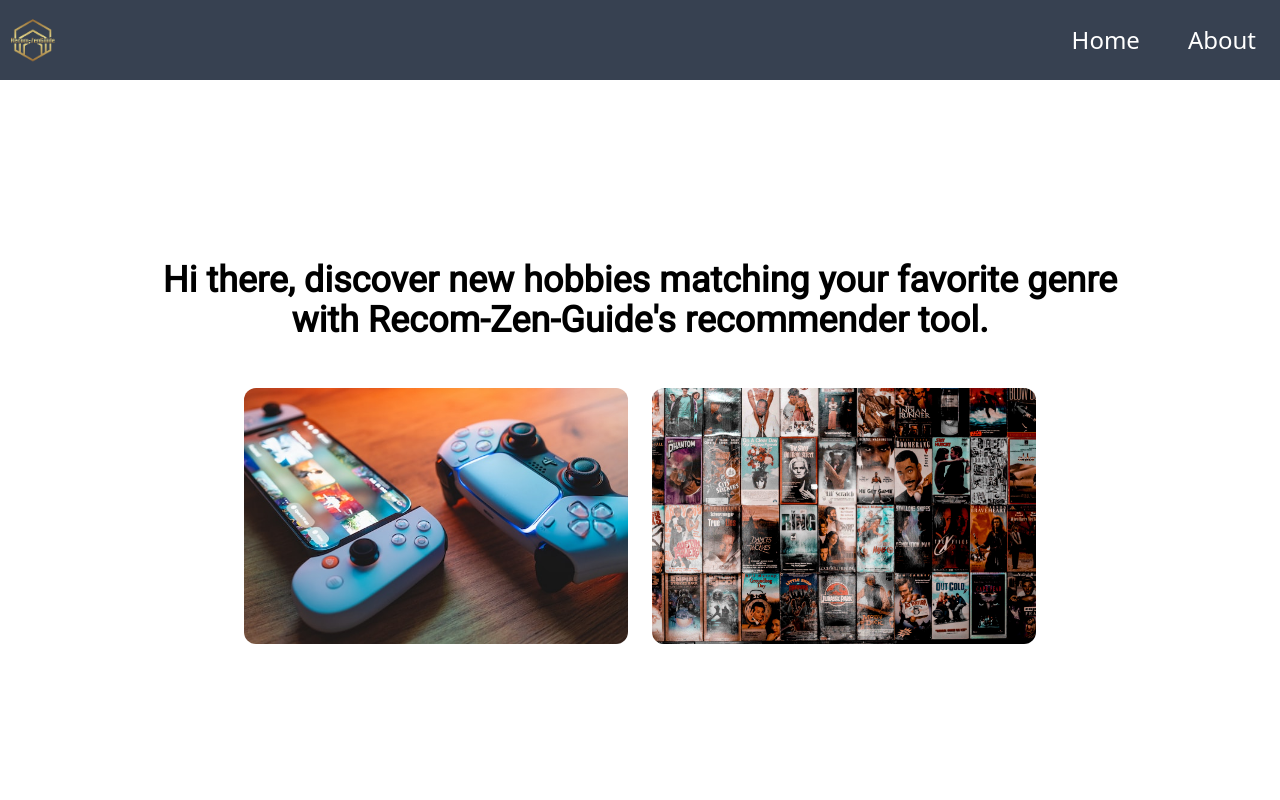
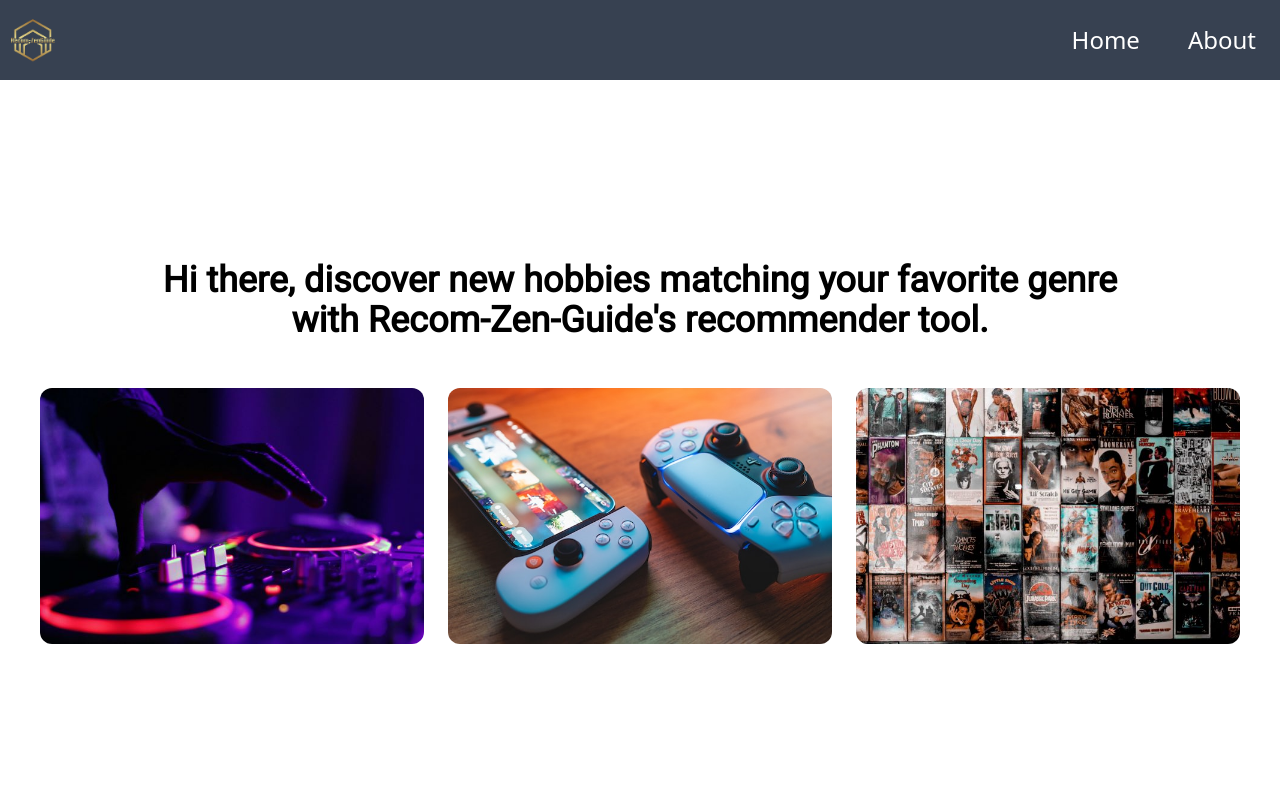
Before and after one commit to Renaissance-Innovation-Labs/AI-Recommendation-System, a React (Create React App) app: page /home in a window 1280 px wide. Shown: the top 800 px of the page. Built offline with nearby package versions, Linux system fonts and the light colour scheme; no server answers.

Commit message:
uncommented the music category comp component

```diff
--- a/src/pages/Home.js
+++ b/src/pages/Home.js
@@ -1,5 +1,5 @@
 import GameCategoryComp from './categories/GameCategoryComp'
-// import MusicCategoryComp from './categories/MusicCategoryComp'
+import MusicCategoryComp from './categories/MusicCategoryComp'
 // import MusicCategoryContainer from './categories/musicCategoryContainer'
 import MovieCategoryComp from './categories/MovieCategoryComp'
 // import { Link } from 'react-router-dom'
@@ -19,7 +19,7 @@
                 </h1>
                 <div className="w-full flex flex-col justify-center items-center gap-6 sm:flex-row">
 
-                    {/* <MusicCategoryComp /> */}
+                    <MusicCategoryComp />
 
                     <GameCategoryComp />
 
--- a/src/pages/categories/MovieCategoryComp.js
+++ b/src/pages/categories/MovieCategoryComp.js
@@ -1,8 +1,6 @@
 import movieposter from './images/movieposter.jpg'
 import MovieGenre from './components/MovieGenre'
 import { useState } from 'react'
-// import React, { useContext } from 'react';
-// import { MusicGenreContext } from '../../useContext/musicGenreContext.js';
 
 
 const MovieCategoryComp = () => {
--- a/src/pages/categories/MusicCategoryComp.js
+++ b/src/pages/categories/MusicCategoryComp.js
@@ -19,8 +19,8 @@
 
     return (
 
-        // <div className=" group w-full relative h-fit rounded-xl sm:w-72 md:w-96">
-        <div className=" group w-full relative h-96 rounded-xl sm:w-72 md:w-96">
+        <div className=" group w-full relative h-fit rounded-xl sm:w-72 md:w-96">
+
             <div>
                 <img src={musicposter} alt='music poster' className='w-full h-fit rounded-xl'/>
             </div>
```
Also changed, not shown: src/pages/categories/images/movieposter.jpg, src/pages/categories/images/musicposter.jpg.
